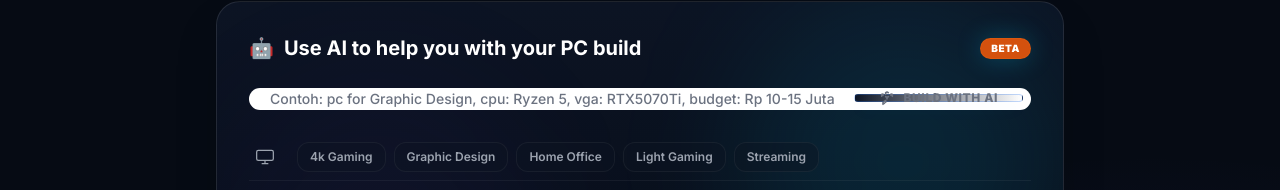
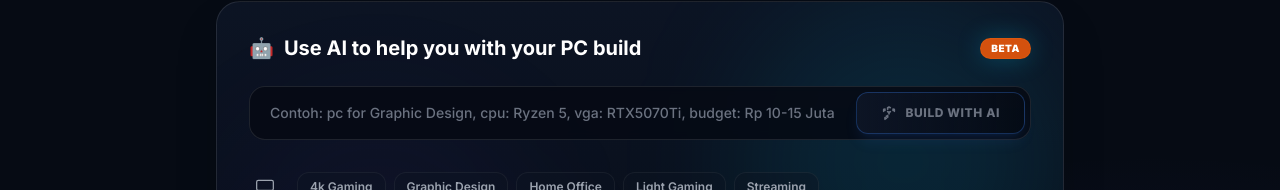
Before and after one commit to ferryyudha/pc-calculator, a React (Vite) app in the folder frontend/: page /build in a window 1280 px wide. Shown: the part 295-485 px from the top of the page. Built offline with nearby package versions, Linux system fonts and the light colour scheme; no server answers.

Commit message:
fix: resolve input background color and padding issues in AI builder UI

```diff
--- a/frontend/src/pages/BuildRecommendation/BuildRecommendation.jsx
+++ b/frontend/src/pages/BuildRecommendation/BuildRecommendation.jsx
@@ -187,10 +187,10 @@ export default function BuildRecommendation() {
               value={aiPrompt}
               onChange={(e) => setAiPrompt(e.target.value)}
               disabled={aiLoading}
-              className="w-full bg-surface-950/60 border border-white/10 hover:border-white/20 focus:border-primary/50 text-white placeholder-gray-500 rounded-2xl py-4.5 pl-5 pr-44 text-sm font-medium focus:outline-none focus:ring-1 focus:ring-primary/30 transition-all duration-300 backdrop-blur-sm"
+              className="w-full bg-surface-900/90 border border-white/10 hover:border-white/20 focus:border-primary/50 text-white placeholder-gray-500 rounded-2xl py-4 pl-5 pr-48 text-sm font-medium focus:outline-none focus:ring-1 focus:ring-primary/30 transition-all duration-300 backdrop-blur-sm"
             />
             {/* BUILD WITH AI Button inside the search bar */}
-            <div className="absolute right-2 top-2 bottom-2">
+            <div className="absolute right-1.5 top-1.5 bottom-1.5">
               <button
                 type="submit"
                 disabled={aiLoading || !aiPrompt.trim()}
```
